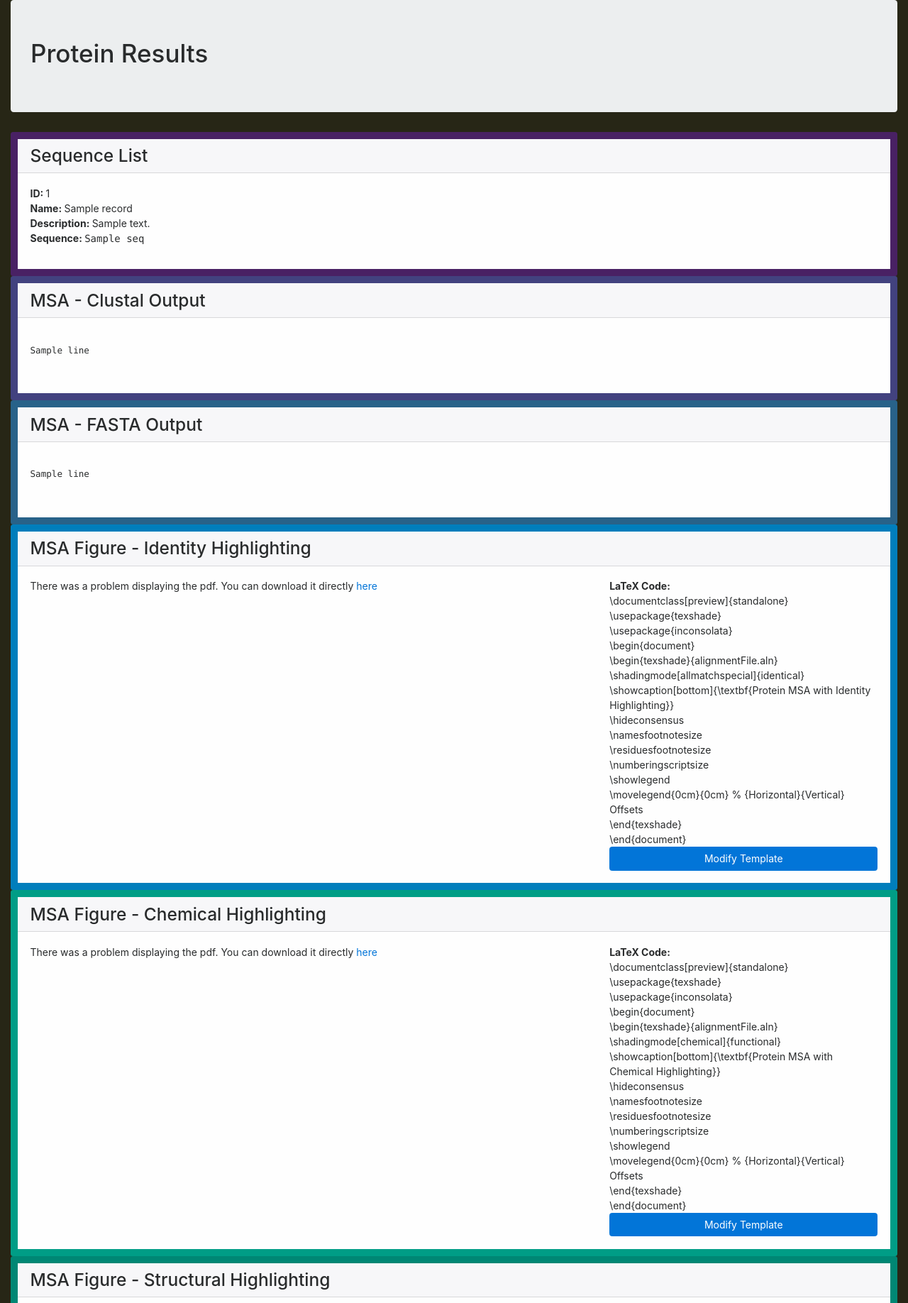
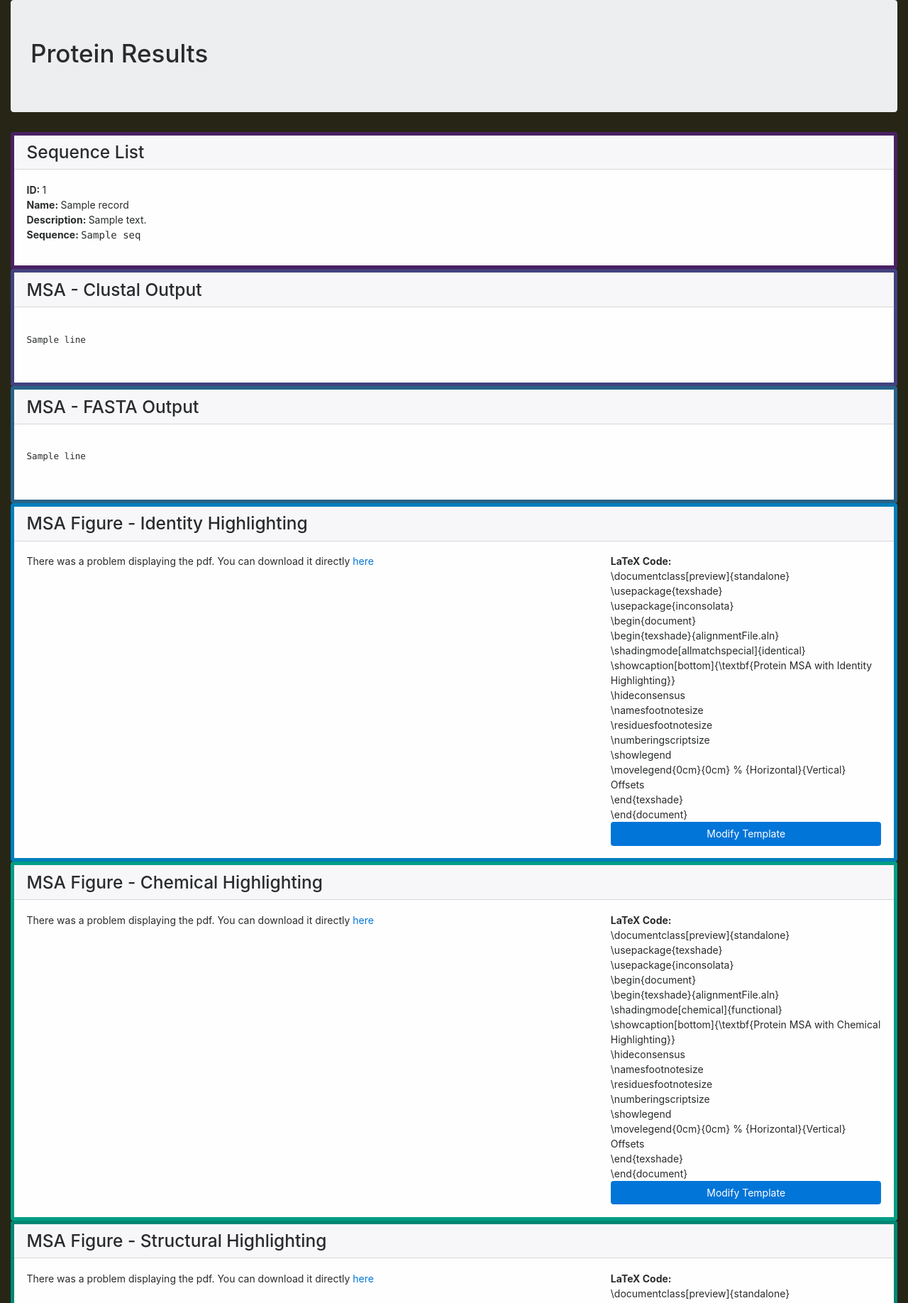
Before and after one commit to scottfones/bisc484, a Flask app: template bioApp/app/templates/proteinResults.html in a window 1280 px wide. Shown: the part 70-1906 px from the top of the page at 71% size. Run offline with Flask 2, Linux system fonts and the light colour scheme; the template is opened without the code that fills it: most values are stand-ins (such as "Sample title", 1, 10 or a date in 2020); some libraries are stand-ins or nearby versions; grey boxes are pictures that could not be loaded.

Commit message:
reduced card border width. condenced sub mat text table.

```diff
--- a/bioApp/app/templates/proteinResults.html
+++ b/bioApp/app/templates/proteinResults.html
@@ -45,7 +45,7 @@
 
 
 <!-- Sequence List -->
-<div style="background-color:#fefefe;border-color:#492164;border-width:10px" class="card" id="seqList">
+<div style="background-color:#fefefe;border-color:#492164;border-width:5px" class="card" id="seqList">
   <h3 class="card-header">Sequence List</h3>
 
   <div class="card-block">
@@ -64,7 +64,7 @@
 
 
 <!-- MSA: Clustal -->
-<div style="background-color:#fefefe;border-color:#42427f;border-width:10px" class="card" id="msaClustal">
+<div style="background-color:#fefefe;border-color:#42427f;border-width:5px" class="card" id="msaClustal">
   <h3 class="card-header">MSA - Clustal Output</h3>
 
   <div class="card-block">
@@ -77,7 +77,7 @@
 
 
 <!-- MSA: FASTA-->
-<div style="background-color:#fefefe;border-color:#286289;border-width:10px" class="card" id="msaFASTA">
+<div style="background-color:#fefefe;border-color:#286289;border-width:5px" class="card" id="msaFASTA">
   <h3 class="card-header">MSA - FASTA Output</h3>
 
   <div class="card-block">
@@ -90,7 +90,7 @@
 
 
 <!-- MSA Figure: Identity -->
-<div style="background-color:#fefefe;border-color:#007ebc;border-width:10px" class="card" id="texIdentity">
+<div style="background-color:#fefefe;border-color:#007ebc;border-width:5px" class="card" id="texIdentity">
   <h3 class="card-header">MSA Figure - Identity Highlighting</h3>
 
   <div class="card-block">
@@ -132,7 +132,7 @@
 
 
 <!-- MSA Figure: Chemical -->
-<div style="background-color:#fefefe;border-color:#009d86;border-width:10px" class="card" id="texChemical">
+<div style="background-color:#fefefe;border-color:#009d86;border-width:5px" class="card" id="texChemical">
   <h3 class="card-header">MSA Figure - Chemical Highlighting</h3>
 
   <div class="card-block">
@@ -174,7 +174,7 @@
 
 
 <!-- MSA Figure: Structural -->
-<div style="background-color:#fefefe;border-color:#008774;border-width:10px" class="card" id="texStructural">
+<div style="background-color:#fefefe;border-color:#008774;border-width:5px" class="card" id="texStructural">
   <h3 class="card-header">MSA Figure - Structural Highlighting</h3>
 
   <div class="card-block">
@@ -216,7 +216,7 @@
 
 
 <!-- Dendrogram: ASCII -->
-<div style="background-color:#fefefe;border-color:#76cf53;border-width:10px" class="card" id="dendroASCII">
+<div style="background-color:#fefefe;border-color:#76cf53;border-width:5px" class="card" id="dendroASCII">
   <h3 class="card-header">Dendrogram - ASCII</h3>
 
   <div class="card-block">
@@ -226,7 +226,7 @@
 
 
 <!-- Dendrogram: Graphic -->
-<div style="background-color:#fefefe;border-color:#d6df41;border-width:10px;" class="card" id="dendroGraphic">
+<div style="background-color:#fefefe;border-color:#d6df41;border-width:5px;" class="card" id="dendroGraphic">
   <h3 class="card-header">Dendrogram - Graphic</h3>
 
   <div class="card-block">
@@ -236,7 +236,7 @@
 
 
 <!-- Substitution Matrix -->
-<div style="background-color:#fefefe;border-color:#ede040;border-width:10px" class="card" id="subMat">
+<div style="background-color:#fefefe;border-color:#ede040;border-width:5px" class="card" id="subMat">
   <h3 class="card-header">Dendrogram - Graphic</h3>
 
   <div class="card-block">
--- a/bioApp/app/views.py
+++ b/bioApp/app/views.py
@@ -668,7 +668,7 @@ def proteinResults():
 
     scoreTable = []
 
-    scoreTable.append('<table class="table table-condensed table-responsive"><tr><td></td>')
+    scoreTable.append('<table class="table table-sm table-responsive"><tr><td></td>')
 
     for letter in proteinKeys:
         scoreTable.append('<td>' + letter + '</td>')
```
